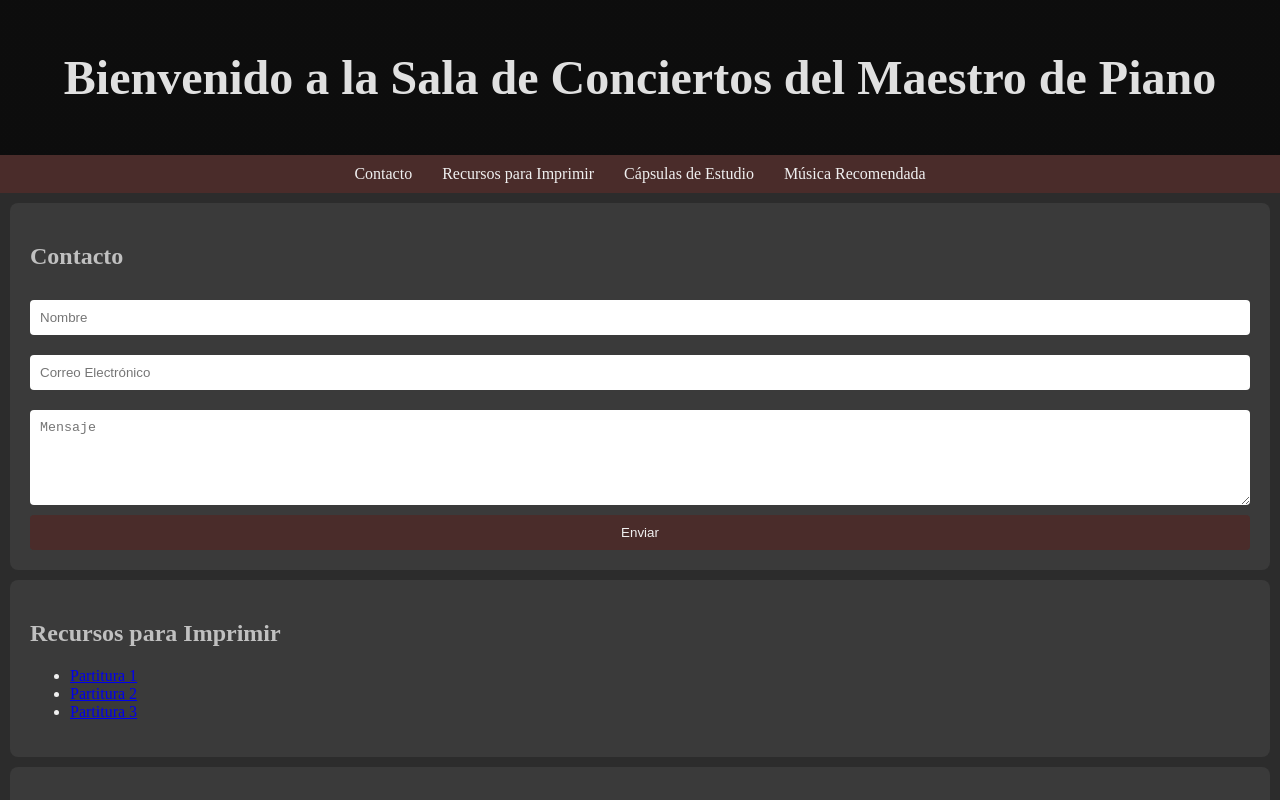
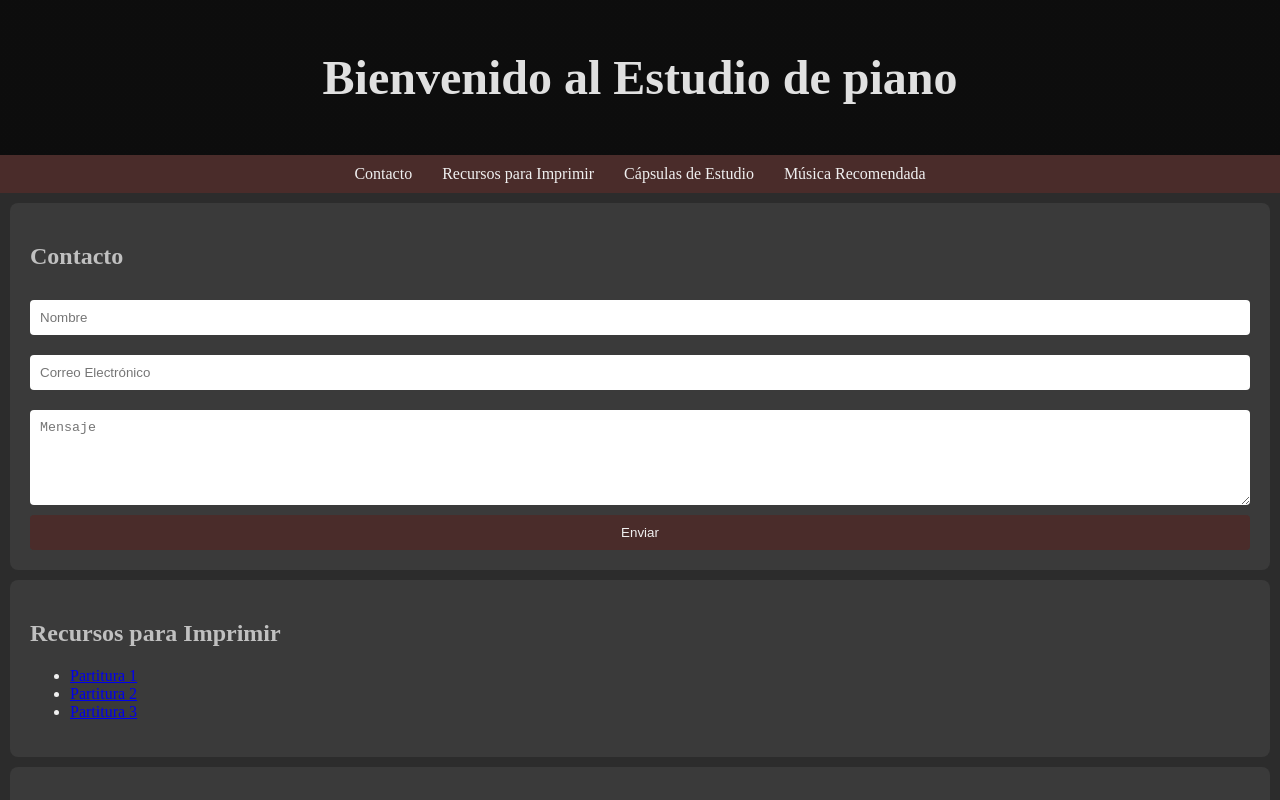
Before and after one commit to Estudiodepiano/Estudio-de-piano, a plain HTML site: page index.html in a window 1280 px wide. Shown: the top 800 px of the page. Drawn offline with Linux system fonts and the light colour scheme.

Commit message:
Update index.html

```diff
--- a/index.html
+++ b/index.html
@@ -70,7 +70,7 @@
 </head>
 <body>
     <header>
-        <h1>Bienvenido a la Sala de Conciertos del Maestro de Piano</h1>
+        <h1>Bienvenido al Estudio de piano</h1>
     </header>
     <nav>
         <a href="#contacto">Contacto</a>
```
